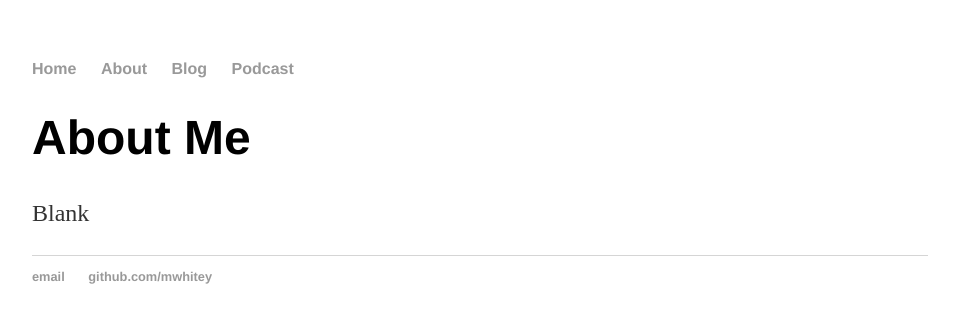
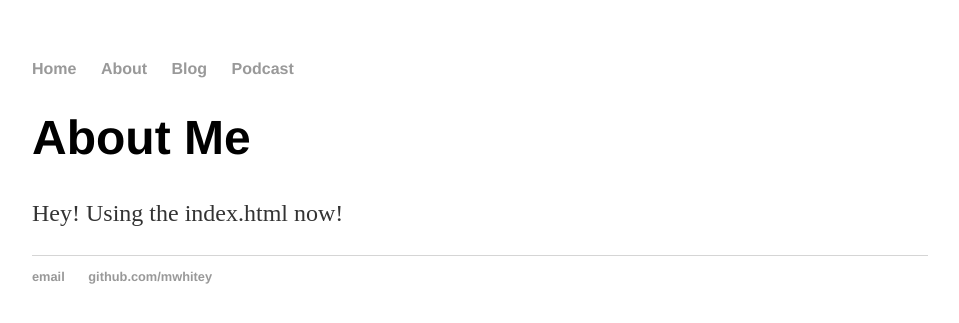
Before and after one commit to mwhitey/mwhitey.github.io, a Jekyll site: the page built from about/index.html, in a window 1280 px wide. Shown: the top 323 px of the page, without its empty margins (160-1119 px from the left). Built offline with Jekyll 4.4.1, drawn with Linux system fonts in a browser that asks for light colours.

Commit message:
Index check

```diff
--- a/about/index.html
+++ b/about/index.html
@@ -7,6 +7,6 @@ title: About Me
       <link rel="stylesheet" type="text/css" href="/css/main.css">
 <h1>About Me</h1>
 
-<p>Blank</p>
+<p>Hey! Using the index.html now!</p>
 
 </body>
```
